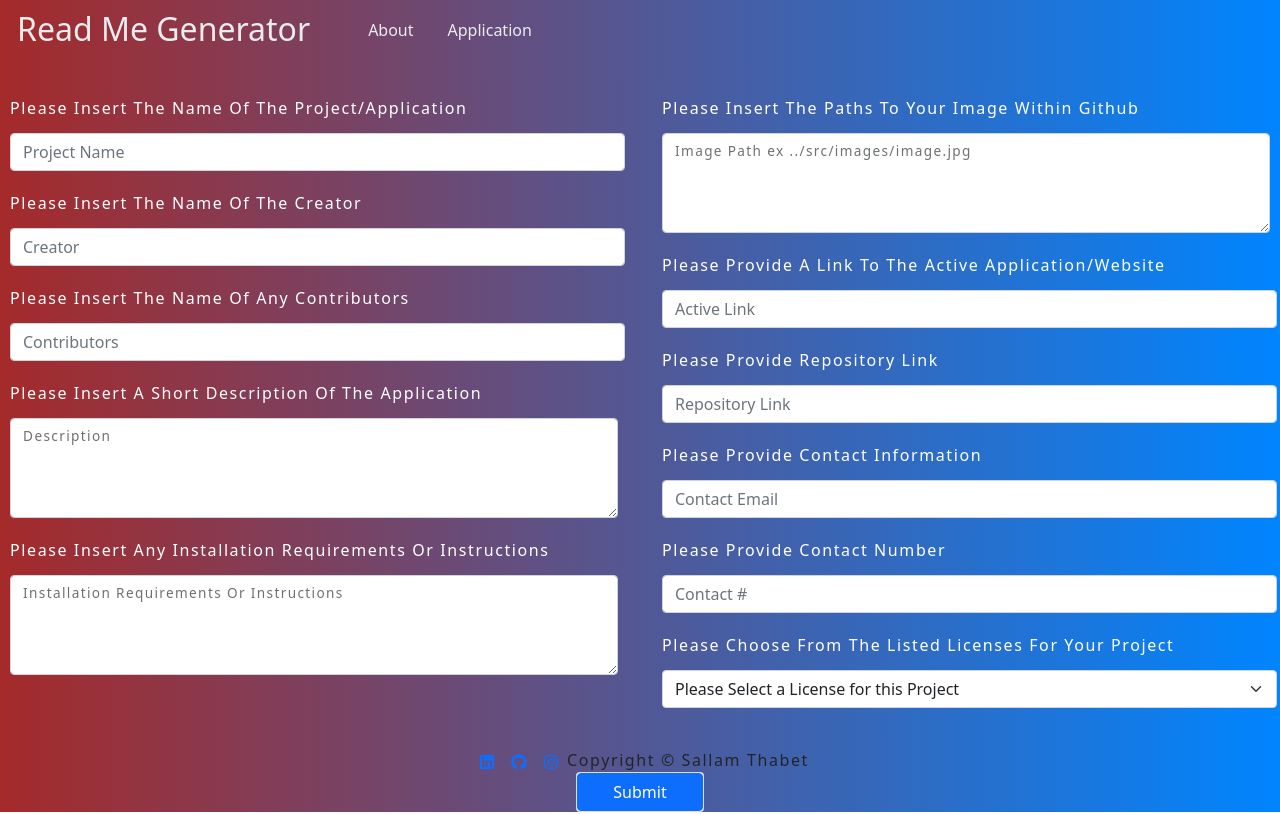
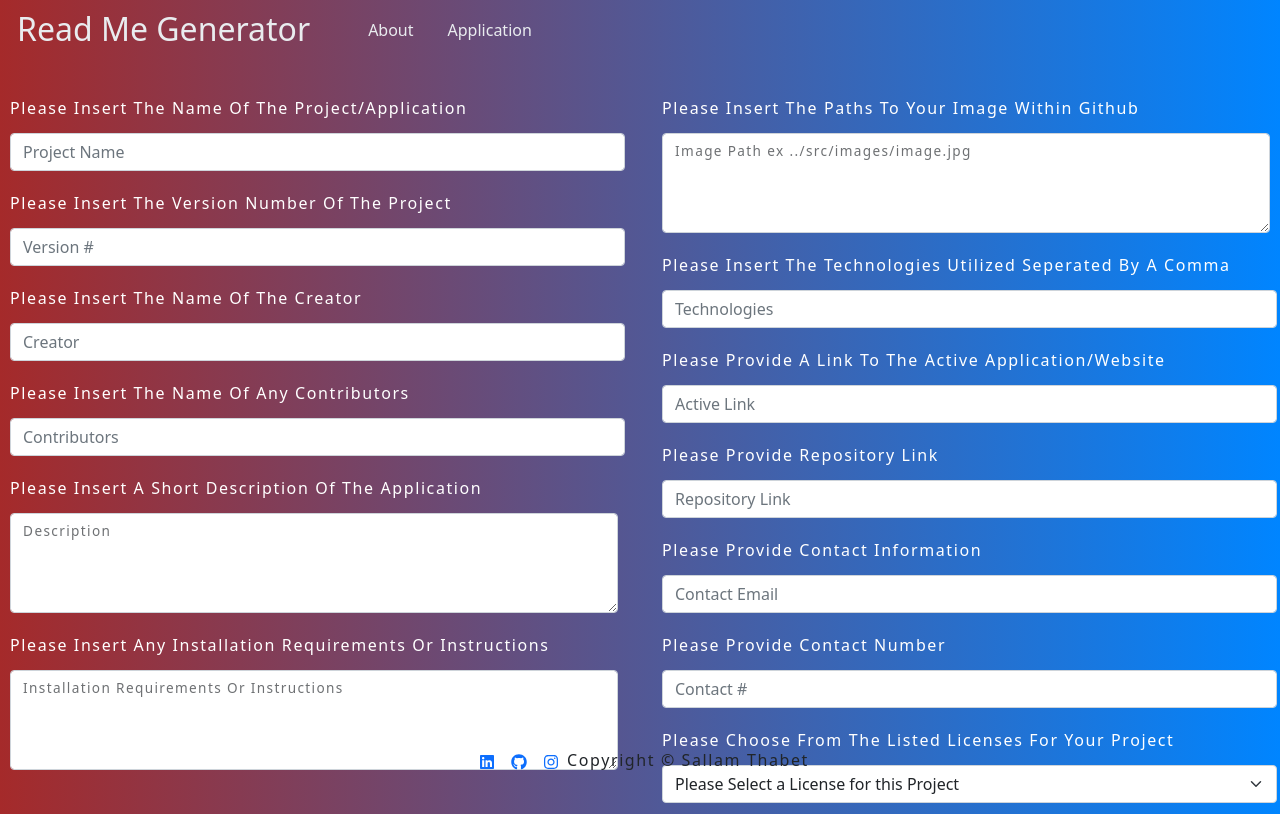
Before and after one commit to thabets/ReadMeGeneratorReact, a React (Create React App) app in the folder read-me-generator/: page /readMeGenerator in a window 1280 px wide. Shown: the top 814 px of the page. Built offline with nearby package versions, Linux system fonts and the light colour scheme.

Commit message:
Added technologies and version to code

```diff
--- a/read-me-generator/src/components/ReadMeGenerator/index.js
+++ b/read-me-generator/src/components/ReadMeGenerator/index.js
@@ -28,6 +28,16 @@ function ReadMeGenerator() {
               placeholder="Project Name"
               style={{ width: "98%" }}
               id="1"
+            ></Form.Control>
+            <FormLabel className="label">
+              Please Insert The Version Number Of The Project
+            </FormLabel>
+            {/* Form control for identification of form as well as styling */}
+            <Form.Control
+              className="mar2"
+              placeholder="Version #"
+              style={{ width: "98%" }}
+              id="12"
             ></Form.Control>
             <FormLabel className="label">
               Please Insert The Name Of The Creator
@@ -67,13 +77,22 @@ function ReadMeGenerator() {
             <FormLabel className="label">
               Please Insert The Paths To Your Image Within Github
             </FormLabel>
-
             <FloatingLabel
               label="Image Path ex ../src/images/image.jpg"
               className="mar2"
             >
               <Form.Control as="textarea" style={{ height: "100px" }} id="6" />
             </FloatingLabel>
+
+            <FormLabel className="label">
+              Please Insert The Technologies Utilized Seperated By A Comma
+            </FormLabel>
+            <Form.Control
+              className="mar2"
+              placeholder="Technologies"
+              style={{ width: "98%" }}
+              id="13"
+            ></Form.Control>
 
             <FormLabel className="label">
               Please Provide A Link To The Active Application/Website
@@ -84,7 +103,6 @@ function ReadMeGenerator() {
               style={{ width: "98%" }}
               id="7"
             ></Form.Control>
-
             <FormLabel className="label">
               Please Provide Repository Link
             </FormLabel>
@@ -94,7 +112,6 @@ function ReadMeGenerator() {
               style={{ width: "98%" }}
               id="8"
             />
-
             <FormLabel className="label">
               Please Provide Contact Information
             </FormLabel>
@@ -104,7 +121,6 @@ function ReadMeGenerator() {
               style={{ width: "98%" }}
               id="9"
             />
-
             <FormLabel className="label">
               Please Provide Contact Number
             </FormLabel>
@@ -114,7 +130,6 @@ function ReadMeGenerator() {
               style={{ width: "98%" }}
               id="10"
             />
-
             <FormLabel className="label">
               Please Choose From The Listed Licenses For Your Project
             </FormLabel>
@@ -137,7 +152,7 @@ function ReadMeGenerator() {
           </Col>
         </Row>
       </Form>
-      <Card style={{ margin: "5% 45% 0px 45%" }}>
+      <Card style={{ margin: "5% 45% 5% 45%" }}>
         <Button variant="primary" onClick={() => navigate("/handleSubmit")}>
           Submit
         </Button>
```
